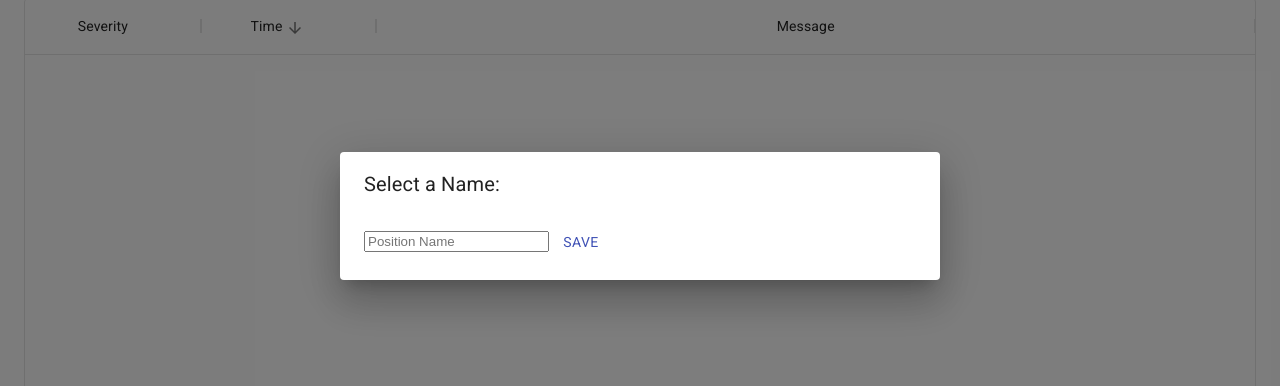
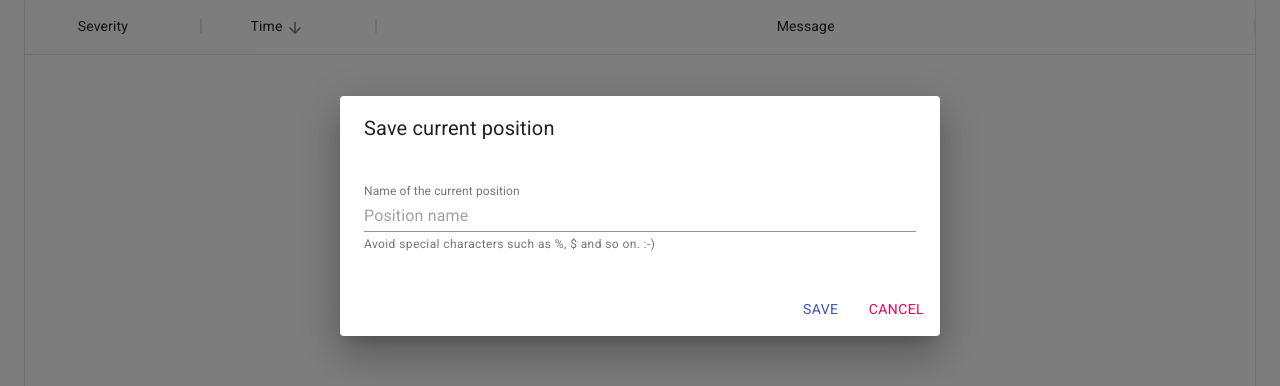
Before and after one commit to emanuelbuholzer/DFMoco2UR, a React (Create React App) app in the folder dfmoco2ur-ui/: page /control in a window 1280 px wide. Both pictures are taken after a click on the button "SAVE". Shown: the part 184-570 px from the top of the page. Built offline with nearby package versions, Linux system fonts and the light colour scheme; no server answers.

Commit message:
Add a cancel button to the save dialog.

```diff
--- a/dfmoco2ur-ui/src/renderer/components/Controls.js
+++ b/dfmoco2ur-ui/src/renderer/components/Controls.js
@@ -12,6 +12,7 @@ import DialogContentText from '@material-ui/core/DialogContentText';
 import DialogTitle from '@material-ui/core/DialogTitle';
 import { socketMessageEnableSaveDialog, socketMessageSavePosition, goToPosition, deletePosition, socketMessageEnableFreedrive, socketMessageDisableFreedrive, socketMessageUnlock, resetRecentUnlockInView } from '../services/socket/actions';
 import { connect } from 'react-redux'
+import TextField from '@material-ui/core/TextField'
 
 function Alert(props) {
     return <MuiAlert elevation={6} variant="filled" {...props} />;
@@ -34,30 +35,70 @@ const useStyles = makeStyles((theme) => ({
     button: {
         borderRadius: 0,
         boxShadow: 'none'
+    },
+    Button: {
+        display: 'flex',
+        flexDirection: 'row',
+        padding: '10px'
+
+    },
+    MuiDialogContentText: {
+        padding: '8px',
+
+    },
+    p: {
+        justifyContent: 'center',
+        display: 'flex',
+        flexDirection: 'row'
+
     }
+
 }));
 
-function Controls({ saveEnabled, socketMessageSavePosition, socketMessageEnableSaveDialog, selectedPositionName, goToPosition, deletePosition, freedriveEnabled, freedriveTimeout, socketMessageEnableFreedrive, socketMessageDisableFreedrive, recentlyUnlocked, socketMessageUnlock, resetRecentUnlockInView }) {
+function Controls({ socketMessageSavePosition, selectedPositionName, goToPosition, deletePosition, freedriveEnabled, freedriveTimeout, socketMessageEnableFreedrive, socketMessageDisableFreedrive, recentlyUnlocked, socketMessageUnlock, resetRecentUnlockInView }) {
     const classes = useStyles();
     const [positionName, setPositionName] = useState('')
+    const [dialogOpen, setSaveDialogOpen] = useState(false);
+
+    const handleClose = () => {
+        setSaveDialogOpen(false);
+    };
+
+    const handleOpen = () => {
+        setSaveDialogOpen(true);
+    };
+
     return (
         <div>
             <div className={classes.buttonGroopRoot}>
                 <ButtonGroup variant="contained" color="primary" fullWidth={true}>
-                    <Button variant="contained" color="primary" className={classes.button} onClick={socketMessageEnableSaveDialog}>Save</Button>
-                    <Dialog open={saveEnabled} aria-labelledby="alert-dialog-title" aria-describedby="alert-dialog-description">
-                        <DialogTitle id="alert-dialog-title">{"Select a Name:"}</DialogTitle>
+                    <Button variant="contained" color="primary" className={classes.button} onClick={handleOpen}>Save</Button>
+                    <Dialog open={dialogOpen} aria-labelledby="alert-dialog-title" aria-describedby="alert-dialog-description">
+                        <DialogTitle id="alert-dialog-title">{"Save current position"}</DialogTitle>
                         <DialogContent>
                             <DialogContentText id="alert-dialog-description">
-                                <label>
-                                    <input type="text" placeholder="Position Name" value={positionName} onChange={(e) => setPositionName(e.target.value)}></input>
-                                </label>
-                                <Button type="submit" color="primary" onClick={() => {
-                                    socketMessageSavePosition(positionName)
-                                    setPositionName('')
-                                    }}>Save</Button>
+                                <TextField
+                                    id="standard-full-width"
+                                    label="Name of the current position"
+                                    placeholder="Position name"
+                                    helperText="Avoid special characters such as %, $ and so on. :-)"
+                                    fullWidth
+                                    margin="normal"
+                                    InputLabelProps={{
+                                        shrink: true,
+                                    }}
+                                    value={positionName} onChange={(e) => setPositionName(e.target.value)}
+                                />
                             </DialogContentText>
                         </DialogContent>
+                        <DialogActions>
+                            <Button type="submit" color="primary" onClick={() => {
+                                socketMessageSavePosition(positionName)
+                                setPositionName('')
+                                handleClose()
+                            }}>Save</Button>
+                            <Button type="submit" color="secondary" id="cancelButton" onClick={handleClose}>Cancel</Button>
+                        </DialogActions>
                     </Dialog>
 
                     <Button className={classes.button} onClick={() => goToPosition(selectedPositionName)}>GoTo</Button>
--- a/dfmoco2ur-ui/src/renderer/services/socket/reducer.js
+++ b/dfmoco2ur-ui/src/renderer/services/socket/reducer.js
@@ -60,12 +60,12 @@ export default function reducer(state = initialState, action = {}) {
         }
       });
 
-    case "SOCKET_MESSAGE_SAVE_REQUEST_ENABLE_DIALOG":
-      return Object.assign({}, state, {
-        saveEnabled: true,
-      });
 
     case "SOCKET_MESSAGE_SAVE_REQUEST":
+      if (action.payload.positionName === "") {
+        return state;
+      }
+
       state.socket.send(JSON.stringify({ type: "SOCKET_MESSAGE_SAVE_REQUEST", payload: {positionName: action.payload.positionName} }));
       return Object.assign({}, state, {
         saveEnabled: false,
```
Also changed, not shown: 1 other file (tests, documents, lock files or other folders).
